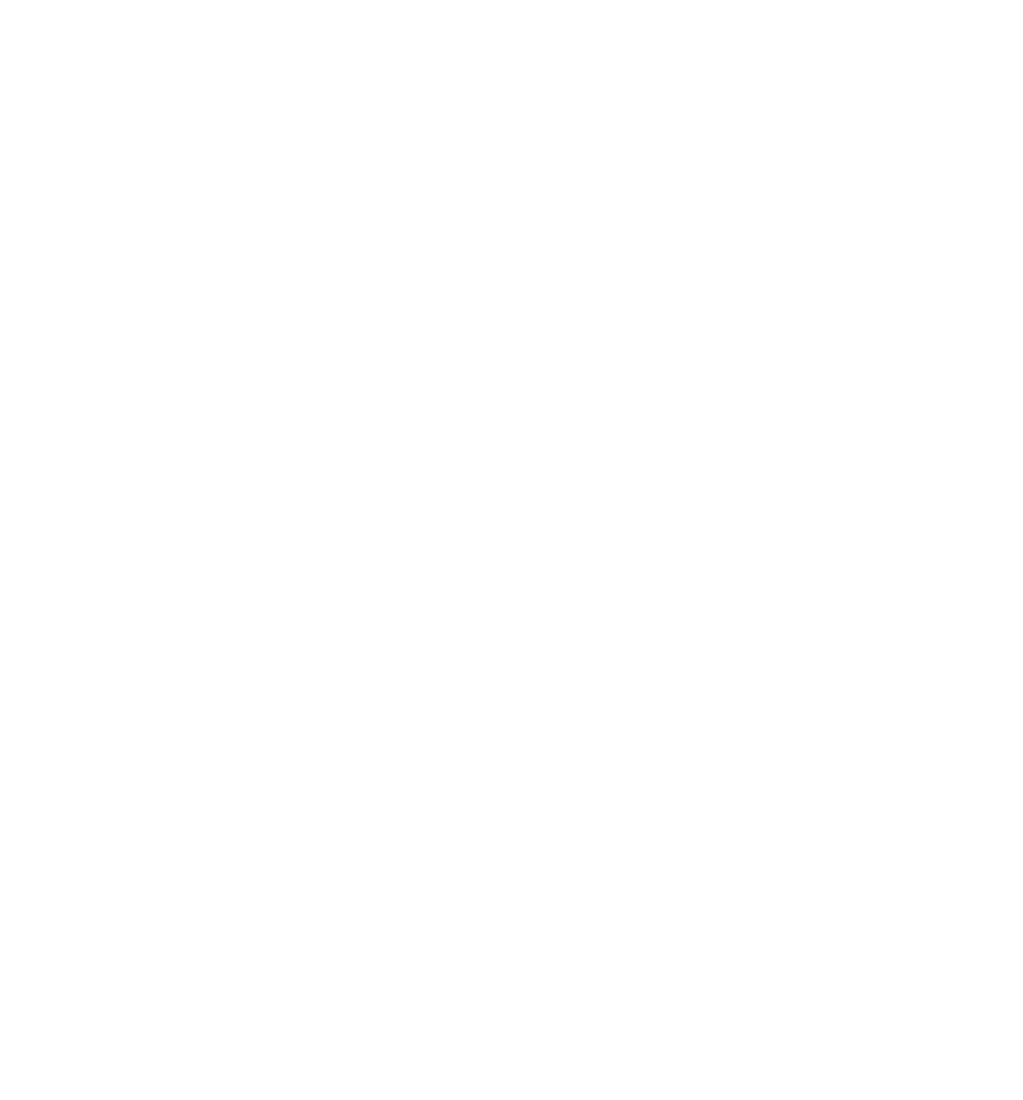
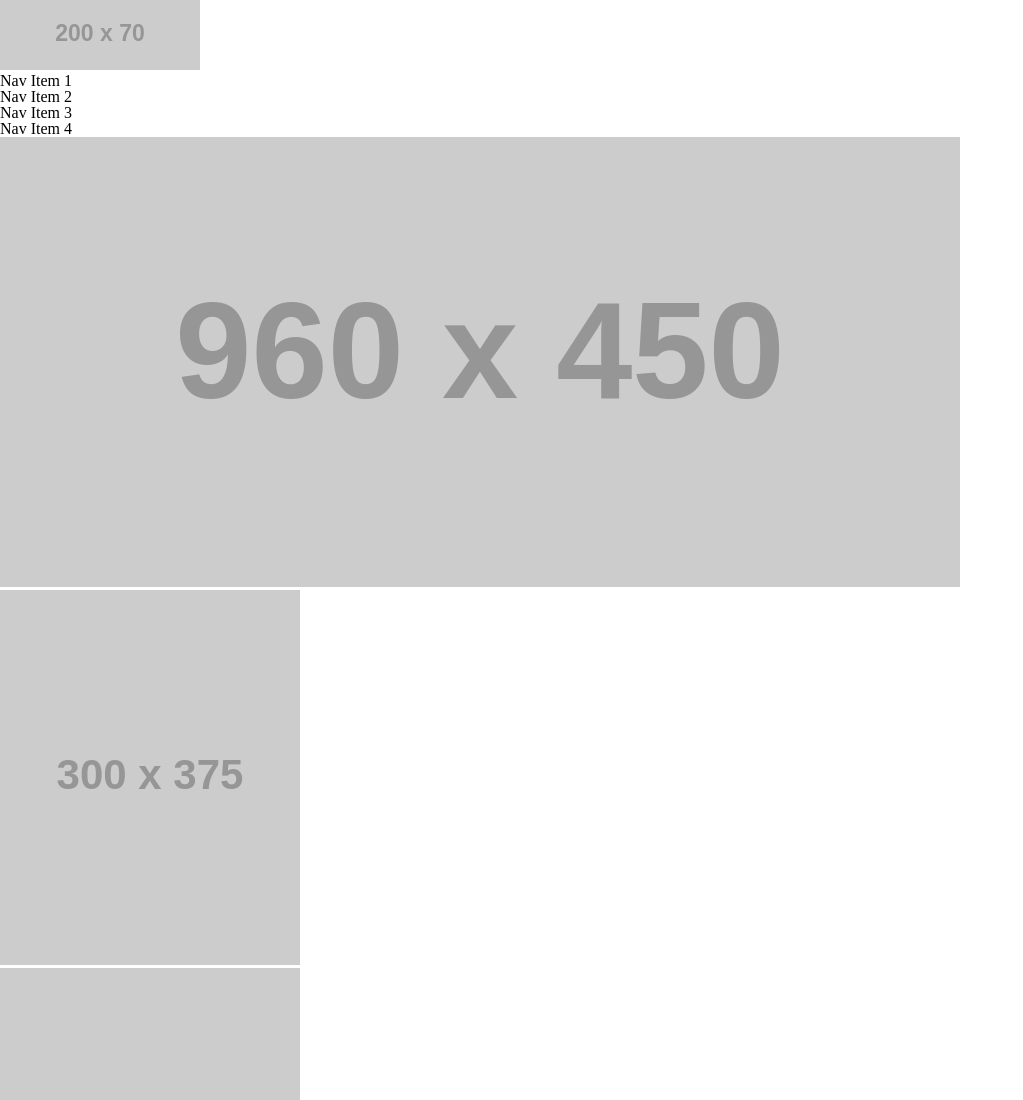
Before and after one commit to radenska/wireframe_exercise, a plain HTML site: page index.html in a window 1280 px wide. Shown: the top 1100 px of the page, without its empty margins (0-1023 px from the left). Before the commit the page ends 800 px from the top, so only its background shows below. Drawn offline with Linux system fonts and the light colour scheme; placeholder pictures from the web are drawn by us.

Commit message:
built html components

```diff
--- a/index.html
+++ b/index.html
@@ -6,6 +6,26 @@
     <title></title>
   </head>
   <body>
-
+    <header>
+      <nav>
+        <img src="http://placehold.it/200X70">
+        <ul>
+          <li>Nav Item 1</li>
+          <li>Nav Item 2</li>
+          <li>Nav Item 3</li>
+          <li>Nav Item 4</li>
+      </nav>
+    </header>
+    <main>
+      <img src="http://placehold.it/960x450">
+      <ul><li><img src="http://placehold.it/300x375"></li><li><img src="http://placehold.it/300x375"></li><li><img src="http://placehold.it/300x375"></li><ul></div>
+      <section><img src="http://placehold.it/480x400"><div>
+        <article>
+        <h2>Featured Section Heading</h2><p>It is a long established fact that a reader will be distracted by the readable content of a page when looking at its layout. The point of using Lorem Ipsum is that it has a more-or-less normal distribution of letters, as opposed to using 'Content here, content here', making it look like readable English. Many desktop publishing packages and web page editors now use Lorem Ipsum as their default model text, and a search for 'lorem ipsum' will uncover many web sites still in their infancy. Various versions have evolved over the years, sometimes by accident, sometimes on purpose (injected humour and the like).</p>
+        </article>
+        <button>Call to Action</button>
+    </section>
+    </main>
+    <footer></footer>
   </body>
 </html>
--- a/reset.css
+++ b/reset.css
@@ -0,0 +1,48 @@
+/* http://meyerweb.com/eric/tools/css/reset/
+   v2.0 | 20110126
+   License: none (public domain)
+*/
+
+html, body, div, span, applet, object, iframe,
+h1, h2, h3, h4, h5, h6, p, blockquote, pre,
+a, abbr, acronym, address, big, cite, code,
+del, dfn, em, img, ins, kbd, q, s, samp,
+small, strike, strong, sub, sup, tt, var,
+b, u, i, center,
+dl, dt, dd, ol, ul, li,
+fieldset, form, label, legend,
+table, caption, tbody, tfoot, thead, tr, th, td,
+article, aside, canvas, details, embed,
+figure, figcaption, footer, header, hgroup,
+menu, nav, output, ruby, section, summary,
+time, mark, audio, video {
+	margin: 0;
+	padding: 0;
+	border: 0;
+	font-size: 100%;
+	font: inherit;
+	vertical-align: baseline;
+}
+/* HTML5 display-role reset for older browsers */
+article, aside, details, figcaption, figure,
+footer, header, hgroup, menu, nav, section {
+	display: block;
+}
+body {
+	line-height: 1;
+}
+ol, ul {
+	list-style: none;
+}
+blockquote, q {
+	quotes: none;
+}
+blockquote:before, blockquote:after,
+q:before, q:after {
+	content: '';
+	content: none;
+}
+table {
+	border-collapse: collapse;
+	border-spacing: 0;
+}
```
